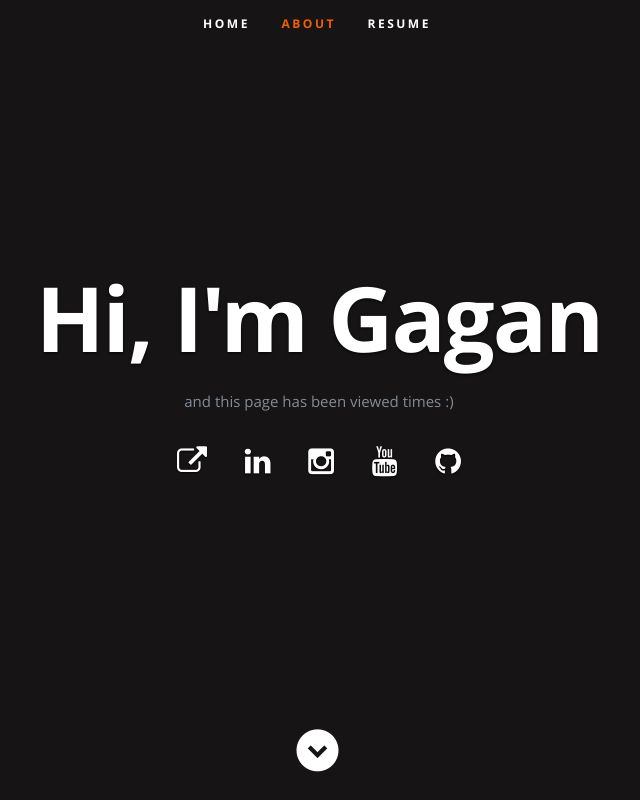
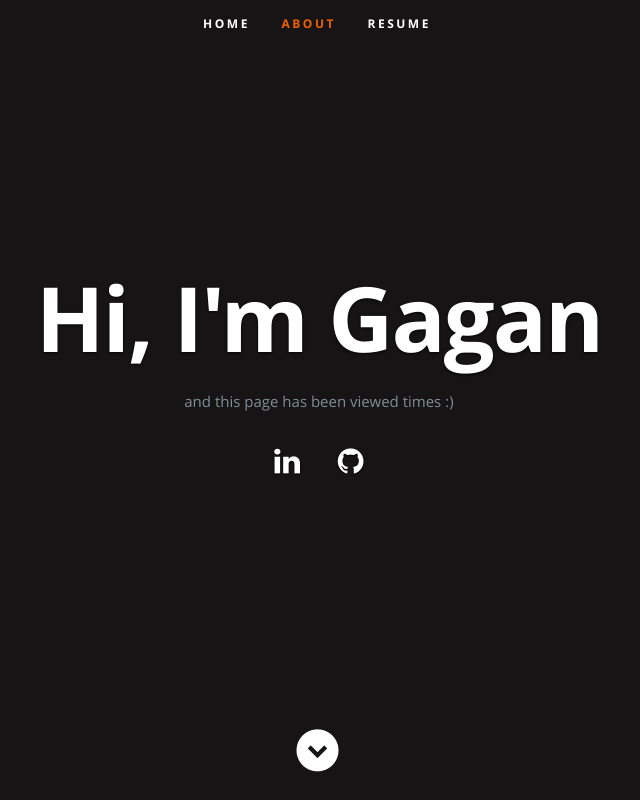
Before and after one commit to Gagan2699/Azure-Resume, a plain HTML site: page frontend/index.html in a window 1280 px wide. Shown: the top 800 px of the page, without its empty margins (323-963 px from the left). Drawn offline with nearby package versions, Linux system fonts and the light colour scheme; a script that the page names is missing.

Commit message:
Update index.html

```diff
--- a/frontend/index.html
+++ b/frontend/index.html
@@ -58,12 +58,8 @@
 
             <p>and this page has been viewed <a id="counter"></a> times :) </p>
             <ul class="social">
-               <!--<li><a href="https://twitter.com/madebygps"><i class="fa fa-twitter"></i></a></li>-->
-               <li><a href="https://madebygps.com"><i class="fa fa-external-link"></i></a></li>
-               <li><a href="https://linkedin.com/in/gwyneth-pena"><i class="fa fa-linkedin"></i></a></li>
-               <li><a href="https://instagram.com/madebygps"><i class="fa fa-instagram"></i></a></li>
-               <li><a href="https://youtube.com/madebygps"><i class="fa fa-youtube"></i></a></li>
-               <li><a href="https://github.com/madebygps/cgc-azure-resume"><i class="fa fa-github"></i></a></li>
+               <li><a href="https://www.linkedin.com/in/gsinghcs/"><i class="fa fa-linkedin"></i></a></li>
+               <li><a href="https://github.com/Gagan2699"><i class="fa fa-github"></i></a></li>
             </ul>
          </div>
       </div>
```
